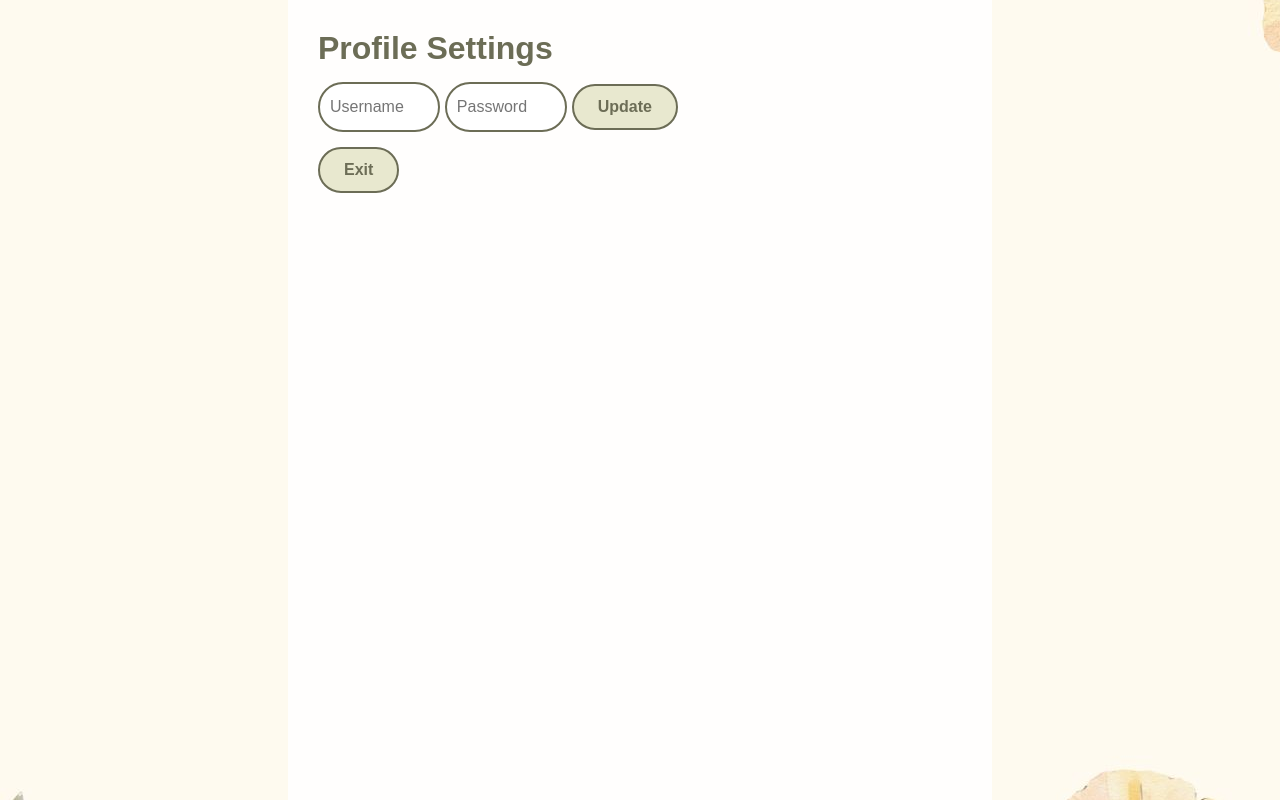
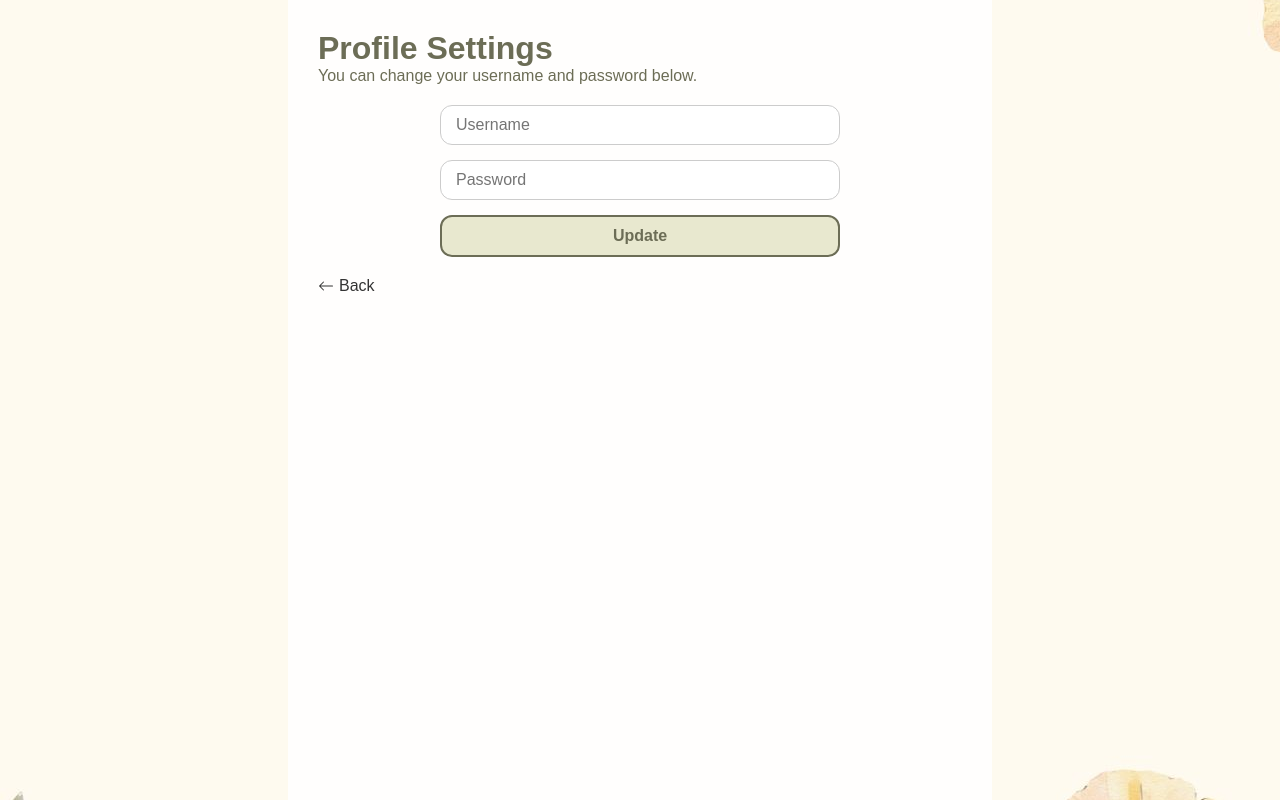
Before and after one commit to AllysonMorgan/INFSCI-0201-Final-Project, a Flask app: page /usersettings in a window 1280 px wide. Run offline with Flask 3, Linux system fonts and the light colour scheme; a user stored in the database is signed in; some web fonts are replaced.

Commit message:
Add files via upload

```diff
--- a/templates/usersettings.html
+++ b/templates/usersettings.html
@@ -7,16 +7,68 @@
     <link rel="preconnect" href="https://fonts.googleapis.com">
     <link rel="preconnect" href="https://fonts.gstatic.com" crossorigin>
     <link href="https://fonts.googleapis.com/css2?family=Charm:wght@400;700&family=Winky+Sans:ital,wght@0,300..900;1,300..900&display=swap" rel="stylesheet">
+    <style>
+        .form-wrapper {
+            display: flex;
+            flex-direction: column;
+            align-items: center;
+            gap: 15px;
+            max-width: 400px;
+            margin: 0 auto;
+        }
+
+        .form-wrapper input {
+            width: 100%;
+            padding: 10px 15px;
+            border-radius: 12px;
+            border: 1px solid #ccc;
+            font-size: 16px;
+        }
+
+        .form-wrapper .button {
+            width: 100%;
+            padding: 10px;
+            border-radius: 12px;
+            font-size: 16px;
+        }
+
+        .back-link {
+            display: inline-flex;
+            align-items: center;
+            margin-top: 20px;
+            font-size: 16px;
+            text-decoration: none;
+            color: #333;
+            font-weight: 500;
+        }
+
+        .back-link:hover {
+            text-decoration: underline;
+        }
+
+        .back-link svg {
+            margin-right: 5px;
+        }
+    </style>
 </head>
 <body>
     <div class="dashboard-container">
         <h1>Profile Settings</h1>
-        <form method="POST">
-            <input  type="text" class="event_input_box" name="username" placeholder=Username value="{{ username }}" required>
-            <input  type="text" class="event_input_box" name="password" placeholder=Password value="{{ password }}" required>
+        <p style="margin-bottom: 20px;">You can change your username and password below.</p>
+
+        <form method="POST" class="form-wrapper">
+            <input type="text" name="username" placeholder="Username" value="{{ username }}" required>
+            <input type="text" name="password" placeholder="Password" value="{{ password }}" required>
             <button type="submit" class="button">Update</button>
         </form>
-        <a href="{{ url_for('home') }}" class="button">Exit</a>
+
+        <a href="{{ url_for('home') }}" class="back-link">
+            <!-- Left Arrow SVG -->
+            <svg xmlns="http://www.w3.org/2000/svg" width="16" height="16" fill="currentColor" viewBox="0 0 16 16">
+                <path fill-rule="evenodd" d="M15 8a.5.5 0 0 1-.5.5H2.707l3.147 3.146a.5.5 0 0 1-.708.708l-4-4a.5.5 0 0 1 0-.708l4-4a.5.5 0 1 1 .708.708L2.707 7.5H14.5a.5.5 0 0 1 .5.5z"/>
+            </svg>
+            Back
+        </a>
     </div>
 </body>
 </html>
```
